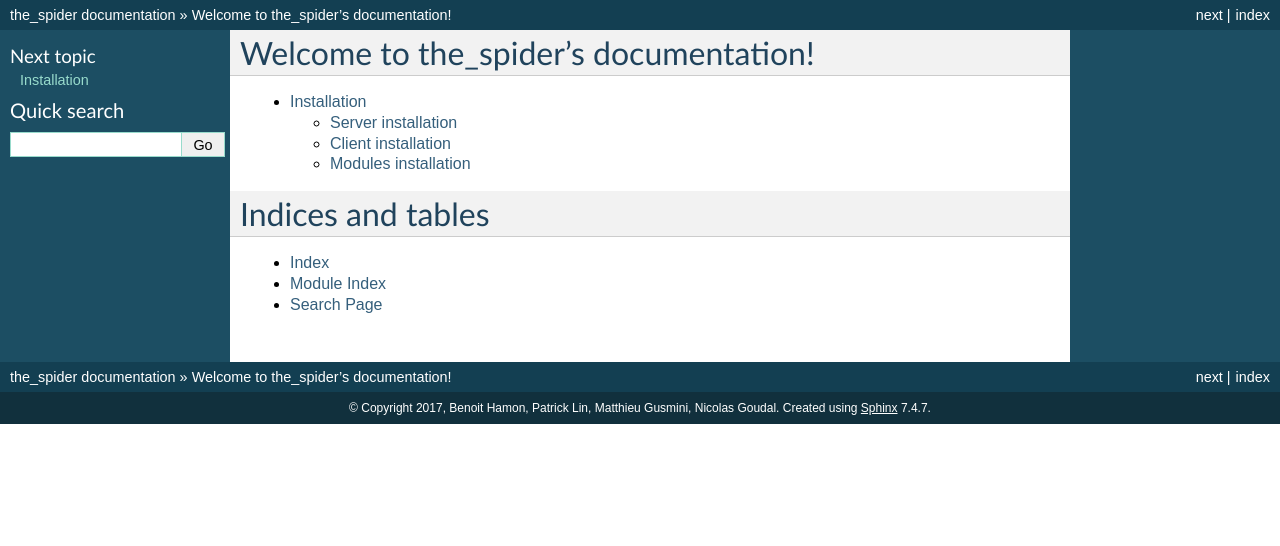
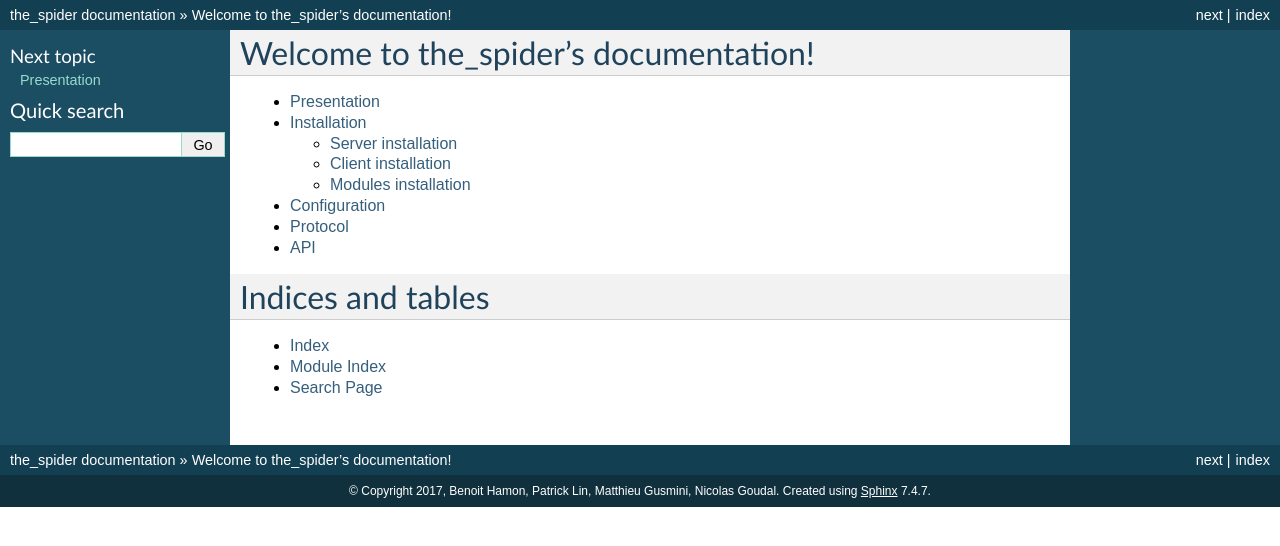
Before and after one commit to hamon-e/spider_docs, a Sphinx documentation site: the page built from docs/index.rst, in a window 1280 px wide. Shown: the top 546 px of the page. Built offline with Sphinx 7.4.7, drawn with Linux system fonts in a browser that asks for light colours.

Commit message:
WIP: add base files

```diff
--- /dev/null
+++ b/docs/api.rst
@@ -0,0 +1,3 @@
+===
+API
+===
--- /dev/null
+++ b/docs/configuration.rst
@@ -0,0 +1,3 @@
+=============
+Configuration
+=============
--- a/docs/index.rst
+++ b/docs/index.rst
@@ -9,9 +9,11 @@ Welcome to the_spider's documentation!
 .. toctree::
    :maxdepth: 2
 
+   presentation
    installation
-
-
+   configuration
+   protocol
+   api
 
 Indices and tables
 ==================
--- /dev/null
+++ b/docs/presentation.rst
@@ -0,0 +1,3 @@
+============
+Presentation
+============
--- /dev/null
+++ b/docs/protocol.rst
@@ -0,0 +1,3 @@
+========
+Protocol
+========
```
